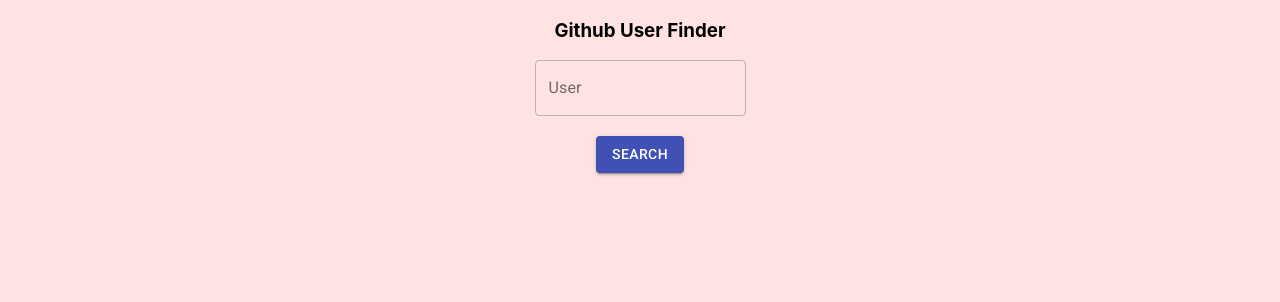
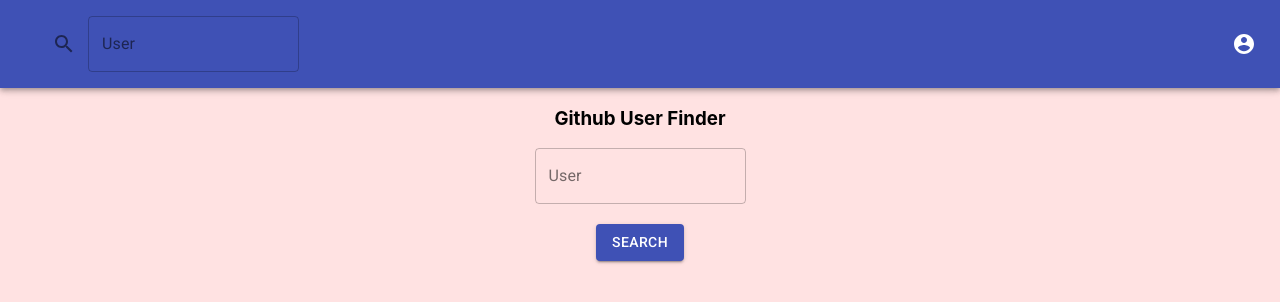
Before and after one commit to DerSarco/nuwe-hack-grupal, a React (Create React App) app: page /userSearch in a window 1280 px wide. Shown: the top 302 px of the page. Built offline with nearby package versions, Linux system fonts and the light colour scheme.

Commit message:
BarraSuperior sin funcionalidad

```diff
--- /dev/null
+++ b/src/components/objects/UserSearch/BarraSuperior.jsx
@@ -0,0 +1,47 @@
+import React from 'react'
+import GithubUserForm from './GithubUserForm'
+import AccountCircleIcon from '@material-ui/icons/AccountCircle'
+import {
+  AppBar,
+  IconButton,
+  Toolbar,
+  Typography,
+} from '@material-ui/core'
+import { makeStyles } from '@material-ui/core/styles'
+
+const useStyles = makeStyles( theme => ({
+  grow:{
+    flexGrow: 1,
+  },
+  inputRoot:{
+    color: 'inherit',
+  },
+}))
+
+const BarraSuperior = () => {
+
+  const classes = useStyles()
+
+  return (
+    <div className={classes.grow}>
+      <AppBar position="sticky">
+        <Toolbar>
+          <GithubUserForm/>
+          <div className={classes.grow} />
+          <IconButton
+              edge="end"
+              aria-label="account of current user"
+              aria-controls={'search-github-user'}
+              aria-haspopup="true"
+              onClick={()=>console.log('Apretaste el boton de cuenta, me falta agregar un menu acá :D')}
+              color="inherit"
+            >
+              <AccountCircleIcon />
+            </IconButton>
+          </Toolbar>
+      </AppBar>
+    </div>
+  )
+}
+
+export default BarraSuperior
--- /dev/null
+++ b/src/components/objects/UserSearch/GithubUserForm.jsx
@@ -0,0 +1,69 @@
+import React from 'react'
+import {
+  IconButton,
+  TextField,
+} from '@material-ui/core'
+import SearchIcon from '@material-ui/icons/Search';
+import { fade, makeStyles } from '@material-ui/core/styles'
+import { useForm } from 'react-hook-form'
+
+const useStyles = makeStyles( theme => ({
+  root:{
+    display: 'flex',
+    borderRadius: theme.shape.borderRadius,
+    margin:theme.spacing(2),
+      [theme.breakpoints.up('sm')]: {
+      width: 'auto',
+    },
+    grow: {
+      flexGrow: 1,
+    }
+  },
+}))
+
+const GithubUserForm = () => {
+  const { register, handleSubmit, errors} = useForm()
+  const classes = useStyles()
+   const searchUser = dataForm => console.log(dataForm)
+//   const searchUser = async dataForm => {
+//     if(user!== ''){
+
+//     }
+//   }
+// searchUser = async (user) => {
+//     if (user !== "") {
+//       try {
+//         this.setState({ ...this.state, loading: true });
+//         let dataFilled = await githubFetch.github.readUser(user);
+//         let repos = await githubFetch.github.read(dataFilled.repos_url);
+//         this.setState({ ...this.state, dataFilled, repos, loading: false });
+//       } catch (error) {
+//         this.cleanState();
+//         this.sendAlert("An error has ocurried.");
+//       }
+//       return;
+//     }
+//     this.sendAlert("Please add an user for the search");
+//   };
+
+  return(
+    <form className={classes.root} onSubmit={handleSubmit(searchUser)}>
+      <IconButton>
+        <SearchIcon/>
+      </IconButton>
+      <div className={classes.grow}>
+        <TextField
+          error={errors?true:false}
+          id="outlined-error-helper-text"
+          label="User"
+          helperText={errors?.text}
+          inputProps={{ ...register('user'), 'aria-label': 'search-user' }}
+          variant="outlined"
+          color= 'secondary'
+        />
+      </div>
+    </form>
+)
+}
+
+export default GithubUserForm
--- a/src/components/pages/UserSearch.jsx
+++ b/src/components/pages/UserSearch.jsx
@@ -1,10 +1,12 @@
 import React from 'react'
+import BarraSuperior from '../objects/UserSearch/BarraSuperior'
 import SearchForm from '../objects/UserSearch/SearchForm'
 
 const userSearch = props => {
     return (
-        <div>
-            <SearchForm/>
+        <div style={{ heigth: '1000vh'}}>
+          <BarraSuperior/>
+          <SearchForm/>
         </div>
     )
 }
```
